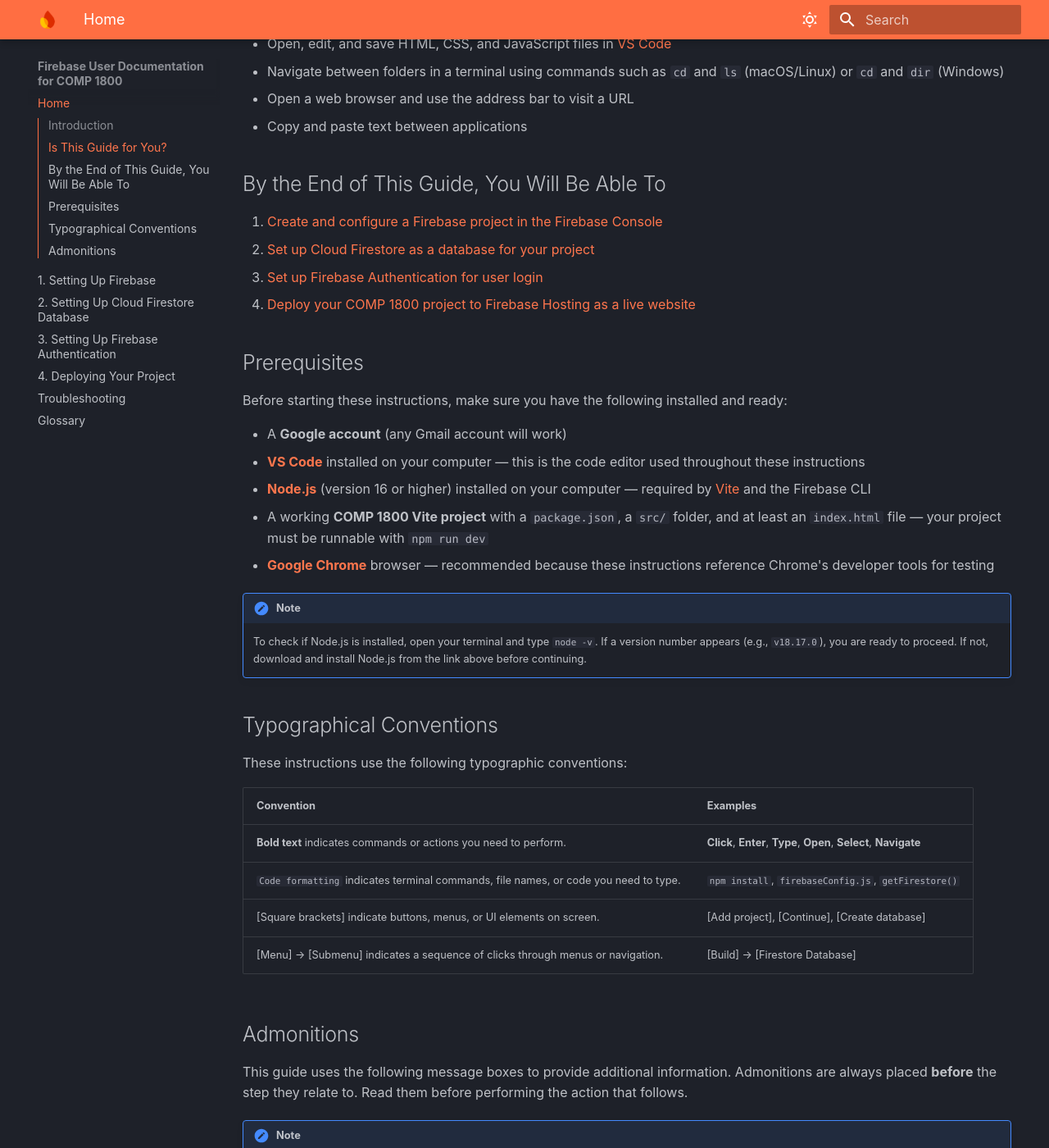
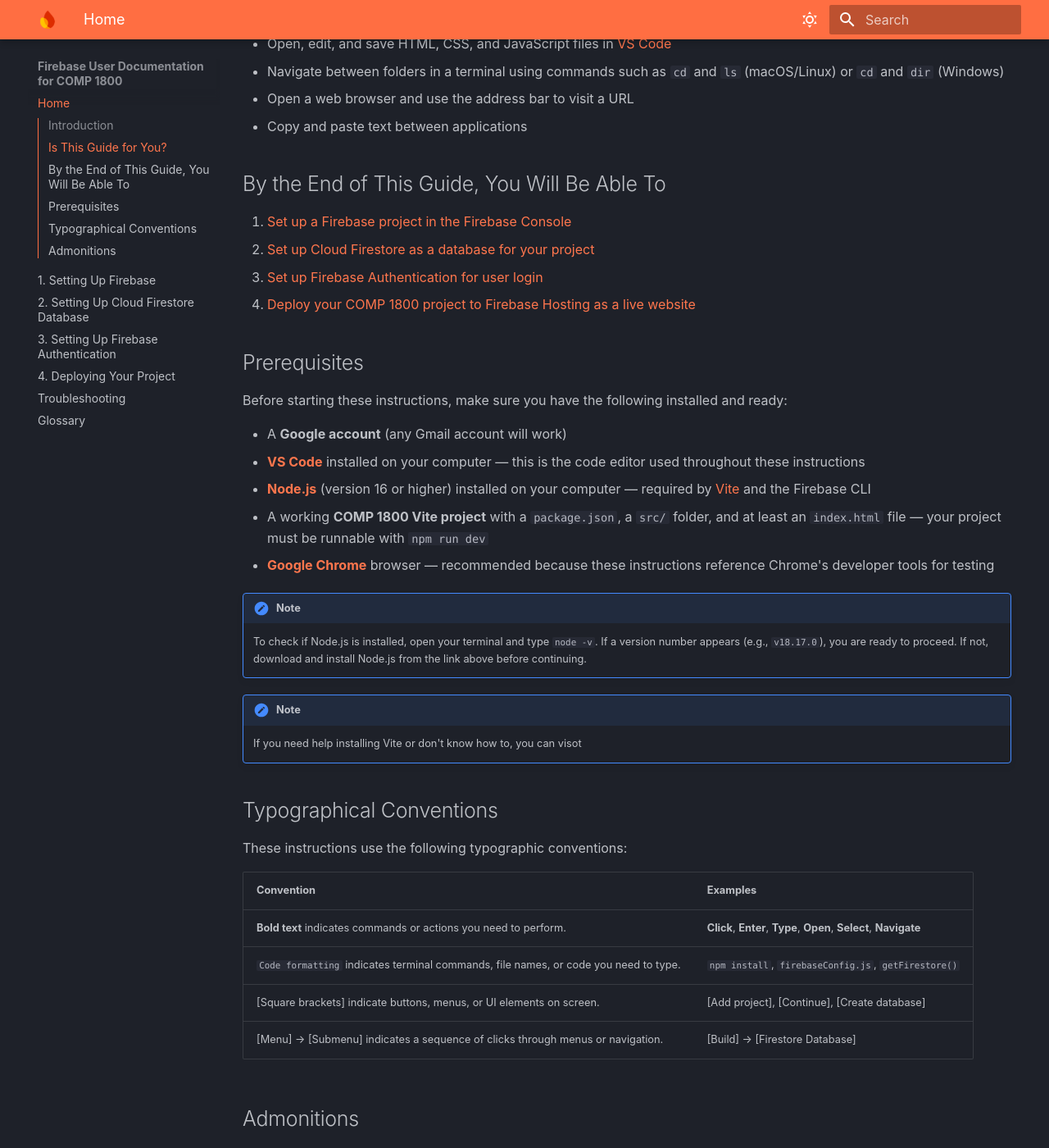
Before and after one commit to jameeel01/MKDOCS, an MkDocs documentation site: the page built from docs/index.md, in a window 1280 px wide and 1400 px high, scrolled down 575 px. Shown: the whole window at 82% size. Built offline with MkDocs 1.6.1 and Material for MkDocs 9.7.7, drawn with Linux system fonts in a browser that asks for light colours; some web fonts are replaced.

```diff
--- a/docs/index.md
+++ b/docs/index.md
@@ -21,7 +21,7 @@
 
 ## By the End of This Guide, You Will Be Able To
 
-1. [Create and configure a Firebase project in the Firebase Console](task1_firebase_setup.md)
+1. [Set up a Firebase project in the Firebase Console](task1_firebase_setup.md)
 2. [Set up Cloud Firestore as a database for your project](task2_firestore_setup.md)
 3. [Set up Firebase Authentication for user login](task3_authentication.md)
 4. [Deploy your COMP 1800 project to Firebase Hosting as a live website](task4_deploy.md)
@@ -38,6 +38,9 @@
 
 !!! note
     To check if Node.js is installed, open your terminal and type `node -v`. If a version number appears (e.g., `v18.17.0`), you are ready to proceed. If not, download and install Node.js from the link above before continuing.
+
+!!! note
+    If you need help installing Vite or don't know how to, you can visot
 
 ## Typographical Conventions
 
```
Also changed, not shown: docs/task1_firebase_setup.md (+2 -2 lines), docs/assets/firebase_setup_7.png, docs/assets/firebase_setup_8.png (added), 2 other files.
